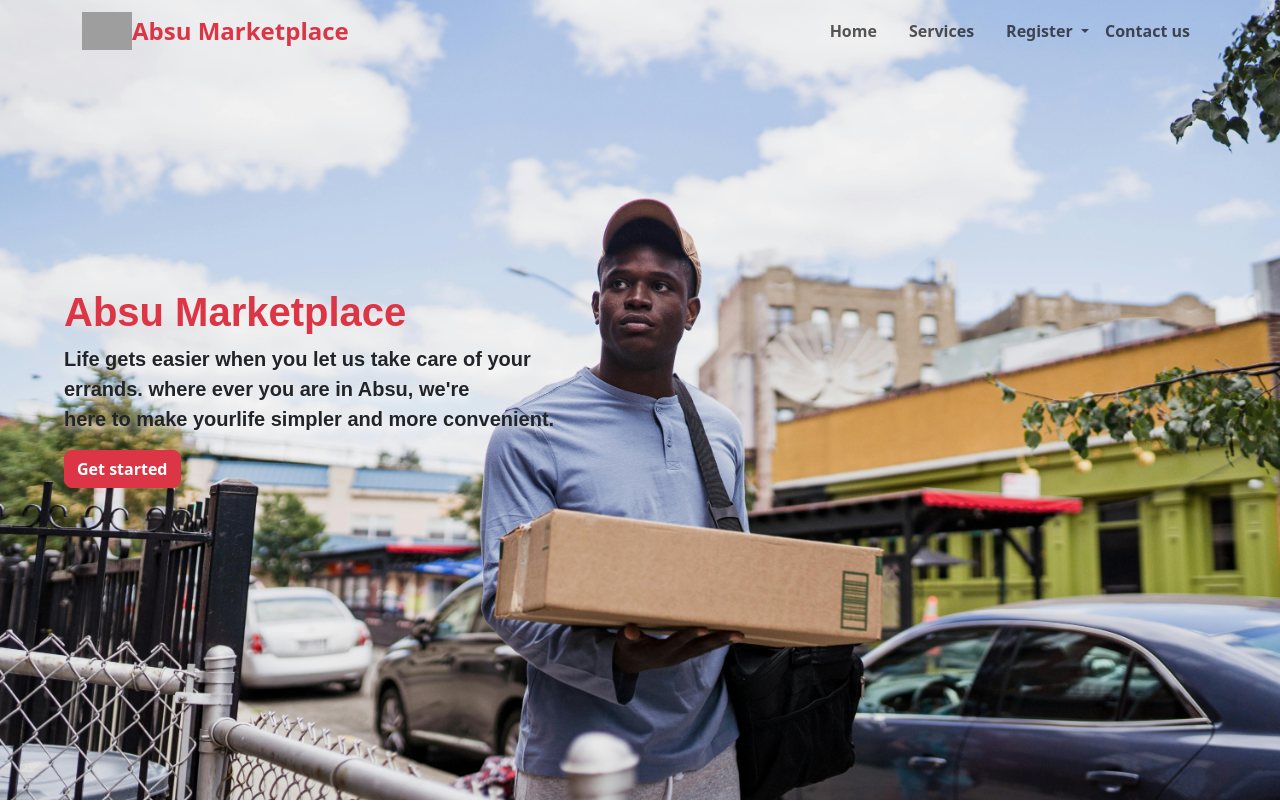
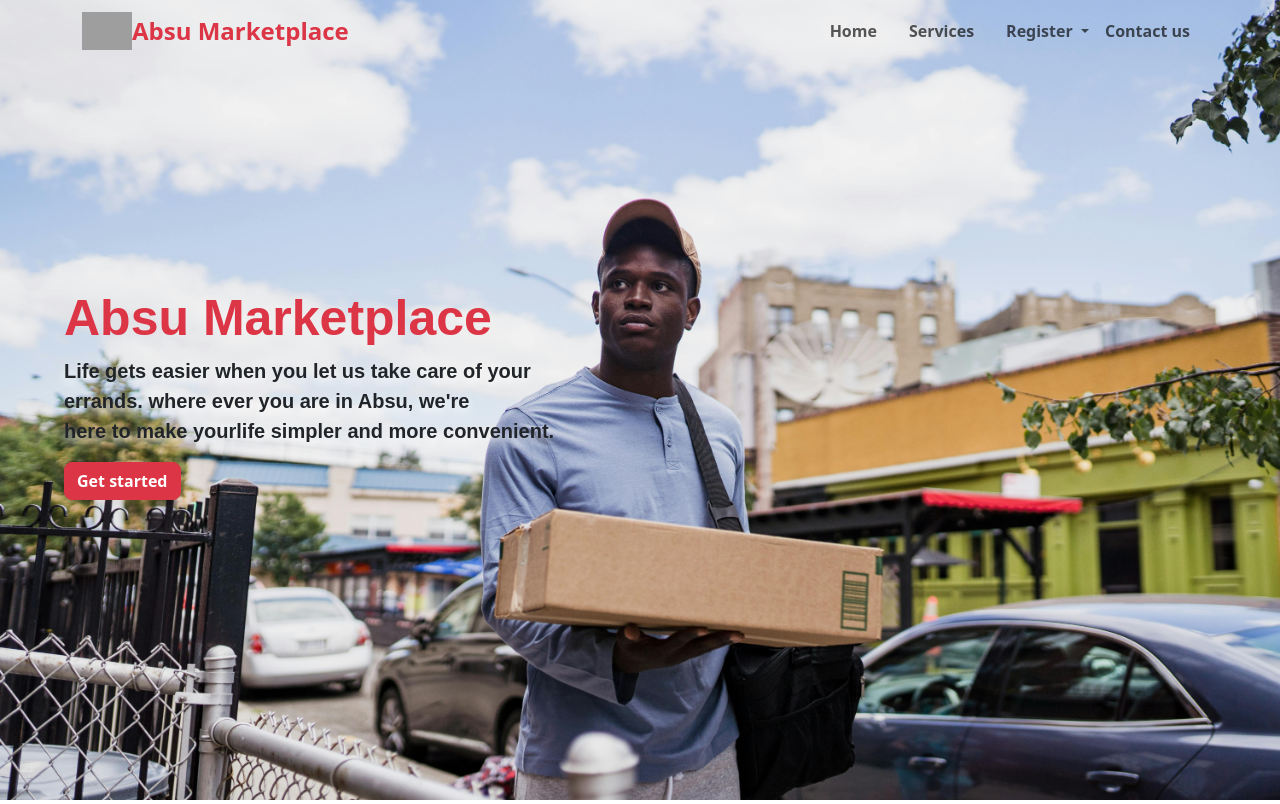
Before and after one commit to bobbybrown001/absu-marketplace, a PHP site: page / in a window 1280 px wide. Shown: the top 804 px of the page. Run offline with PHP 8.4, Linux system fonts and the light colour scheme; grey boxes are pictures that could not be loaded.

Commit message:
absu-marketplace

```diff
--- a/css/index.css
+++ b/css/index.css
@@ -12,9 +12,9 @@
     left: 5%;
     position: relative;
 }
-#landingImageHead h6{
+#landingImageHead h5{
     font-family: Arial,'Lucida Sans';
-    font-size: 40px;
+    font-size: 50px;
     font-weight: bolder;
 }
 #landingImageHead p{
--- a/index.html
+++ b/index.html
@@ -57,7 +57,7 @@
         <!-- Landing image -->
         <div class="" id="landingImage">
             <div class="col-12 col-md-6" id="landingImageHead">
-                <h6 class=" text-danger"> Absu Marketplace </h6>
+                <h5 class=" text-danger"> Absu Marketplace </h5>
                 <p>
                     Life gets easier when you let us take care of your <br>
                     errands. where ever you are in Absu, we're <br>
```
